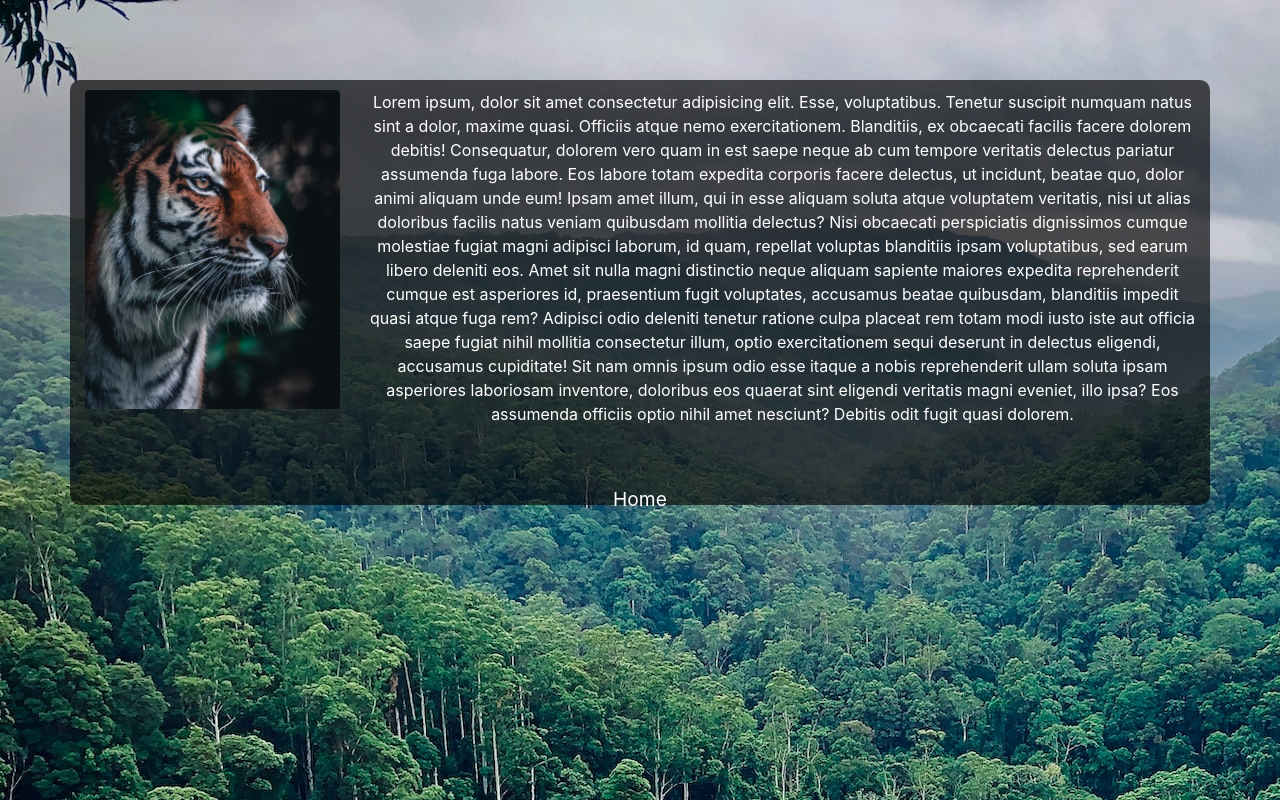
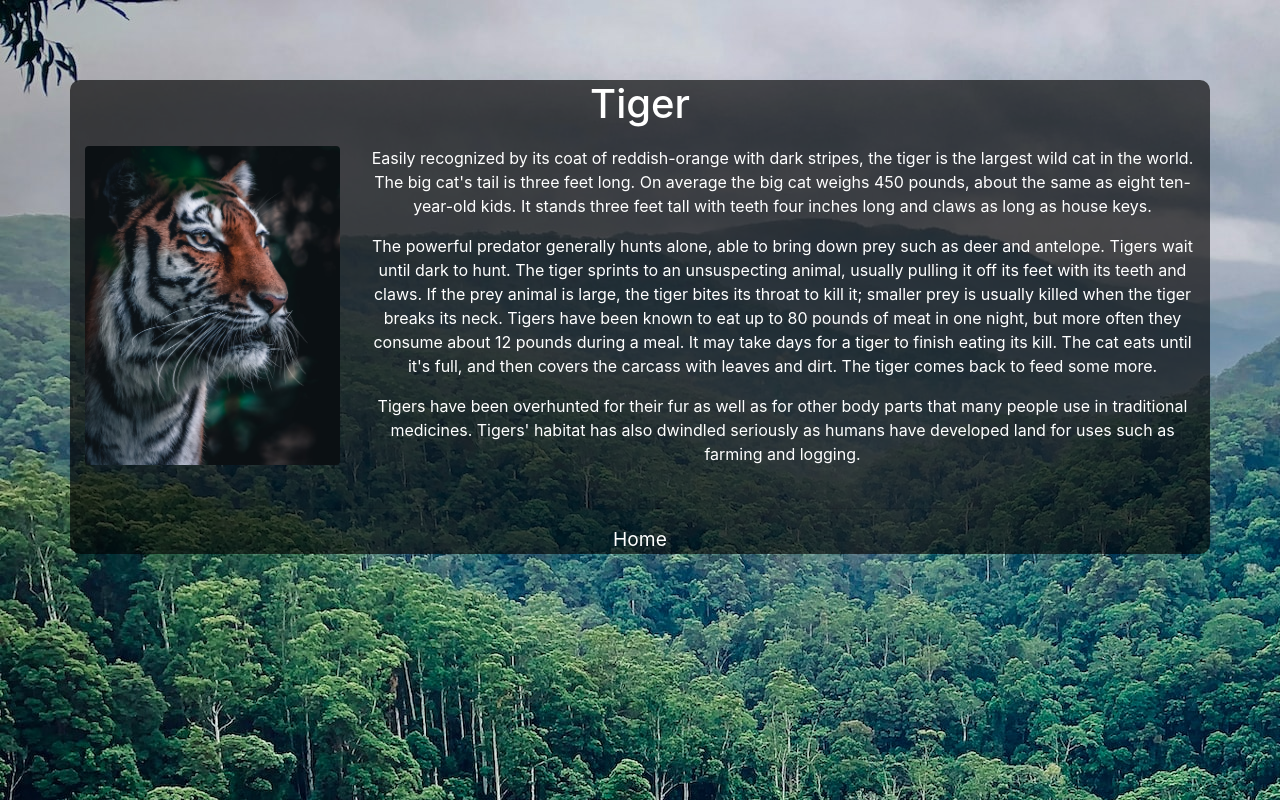
Before and after one commit to ArunSaini09/CSCI395-Assignment-1, a plain HTML site: page tiger.html in a window 1280 px wide. Drawn offline with nearby package versions, Linux system fonts and the light colour scheme.

Commit message:
added paragraph

```diff
--- a/css/style.css
+++ b/css/style.css
@@ -25,7 +25,7 @@ body{
     top: 10vh;
     color:white;
     background-color: rgba(0.20, 0.20, 0.20, 0.65);
-    height:425px;
+    height:inherit;
     border-radius: 10px;
 }
 
@@ -50,10 +50,6 @@ a:visited{
     padding:10px;
 }
 
-hr{
-    border-top: 50px;
-}
-
 .return-home{
     font-size: larger;
 }
--- a/tiger.html
+++ b/tiger.html
@@ -10,6 +10,13 @@
 </head>
 <body>
     <div class=" container text-center content">
+
+        <div class="row">
+            <div class="col">
+                <h1>Tiger</h1>
+            </div>
+        </div>
+
         <div class="row">
             <div class="col tiger">
                 <img src="./images/tiger.jpeg" class="img-fluid rounded" alt="Tiger">
@@ -18,7 +25,24 @@
 
             <div class="col-9 tiger">
                 <p>
-                    Lorem ipsum, dolor sit amet consectetur adipisicing elit. Esse, voluptatibus. Tenetur suscipit numquam natus sint a dolor, maxime quasi. Officiis atque nemo exercitationem. Blanditiis, ex obcaecati facilis facere dolorem debitis! Consequatur, dolorem vero quam in est saepe neque ab cum tempore veritatis delectus pariatur assumenda fuga labore. Eos labore totam expedita corporis facere delectus, ut incidunt, beatae quo, dolor animi aliquam unde eum! Ipsam amet illum, qui in esse aliquam soluta atque voluptatem veritatis, nisi ut alias doloribus facilis natus veniam quibusdam mollitia delectus? Nisi obcaecati perspiciatis dignissimos cumque molestiae fugiat magni adipisci laborum, id quam, repellat voluptas blanditiis ipsam voluptatibus, sed earum libero deleniti eos. Amet sit nulla magni distinctio neque aliquam sapiente maiores expedita reprehenderit cumque est asperiores id, praesentium fugit voluptates, accusamus beatae quibusdam, blanditiis impedit quasi atque fuga rem? Adipisci odio deleniti tenetur ratione culpa placeat rem totam modi iusto iste aut officia saepe fugiat nihil mollitia consectetur illum, optio exercitationem sequi deserunt in delectus eligendi, accusamus cupiditate! Sit nam omnis ipsum odio esse itaque a nobis reprehenderit ullam soluta ipsam asperiores laboriosam inventore, doloribus eos quaerat sint eligendi veritatis magni eveniet, illo ipsa? Eos assumenda officiis optio nihil amet nesciunt? Debitis odit fugit quasi dolorem.
+                    Easily recognized by its coat of reddish-orange with dark stripes, the tiger is the largest wild cat in the world. The big cat's
+                    tail is three feet long. On average the big cat weighs 450 pounds, about the same as eight ten-year-old kids.
+                    It stands three feet tall with teeth four inches long and claws as long as house keys.
+                </p>
+
+                <p>
+                    The powerful predator generally hunts alone, able to bring down prey such as deer and antelope.
+                    Tigers wait until dark to hunt. The tiger sprints to an unsuspecting animal, usually pulling it
+                    off its feet with its teeth and claws. If the prey animal is large, the tiger bites its throat to kill it;
+                    smaller prey is usually killed when the tiger breaks its neck. Tigers have been known to eat up to 80 pounds
+                    of meat in one night, but more often they consume about 12 pounds during a meal. It may take days for a tiger
+                    to finish eating its kill. The cat eats until it's full, and then covers the carcass with leaves and dirt.
+                    The tiger comes back to feed some more.
+                </p>
+
+                <p>
+                    Tigers have been overhunted for their fur as well as for other body parts that many people use in traditional medicines.
+                    Tigers' habitat has also dwindled seriously as humans have developed land for uses such as farming and logging.
                 </p>
             </div>
         </div>
```
